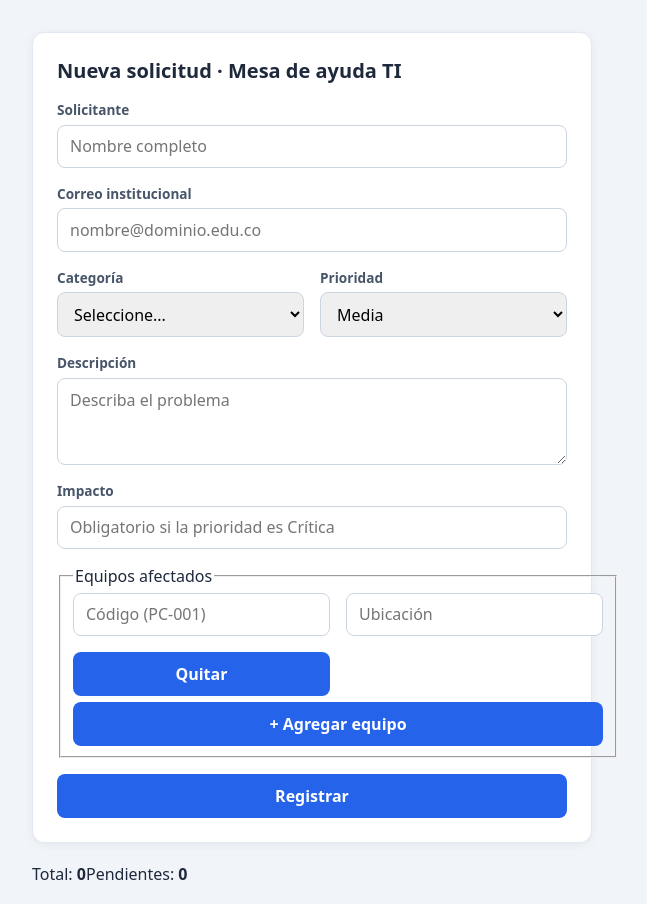
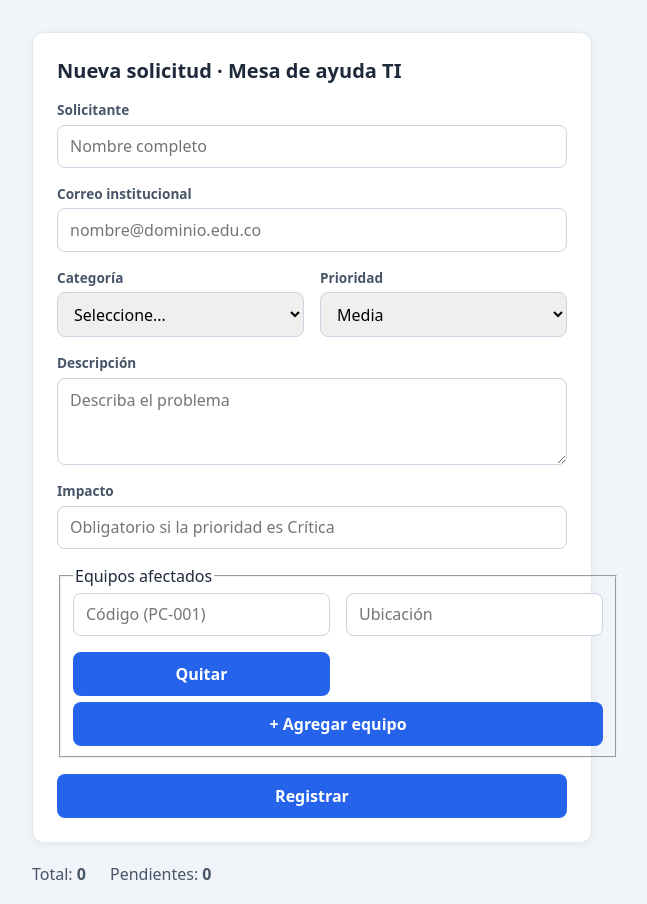
Before and after one commit to melwinguzman33-sys/com30-taller06-guzman, an Angular app: page / in a window 1280 px wide. Shown: the top 904 px of the page, without its empty margins (328-975 px from the left). Built offline with nearby package versions, Linux system fonts and the light colour scheme.

Commit message:
style: estilos del resumen y botón deshabilitado

```diff
--- a/src/app/registro-form/registro-form.css
+++ b/src/app/registro-form/registro-form.css
@@ -69,3 +69,13 @@ button {
 button:hover {
   background: #1d4ed8;
 }
+
+button:disabled {
+  opacity: 0.5;
+  cursor: not-allowed;
+}
+
+button:disabled {
+  opacity: 0.5;
+  cursor: not-allowed;
+}
--- /dev/null
+++ b/src/app/resumen/resumen.css
@@ -0,0 +1,5 @@
+.resumen {
+  display: flex;
+  gap: 1.5rem;
+  color: #475569;
+}
--- a/src/app/resumen/resumen.ts
+++ b/src/app/resumen/resumen.ts
@@ -9,7 +9,9 @@ import { RegistroService } from '../registro.service';
       <span>Pendientes: <strong>{{ servicio.pendientes() }}</strong></span>
     </section>
   `,
+  styleUrl: './resumen.css',
 })
 export class Resumen {
   servicio = inject(RegistroService);
+
 }
```
